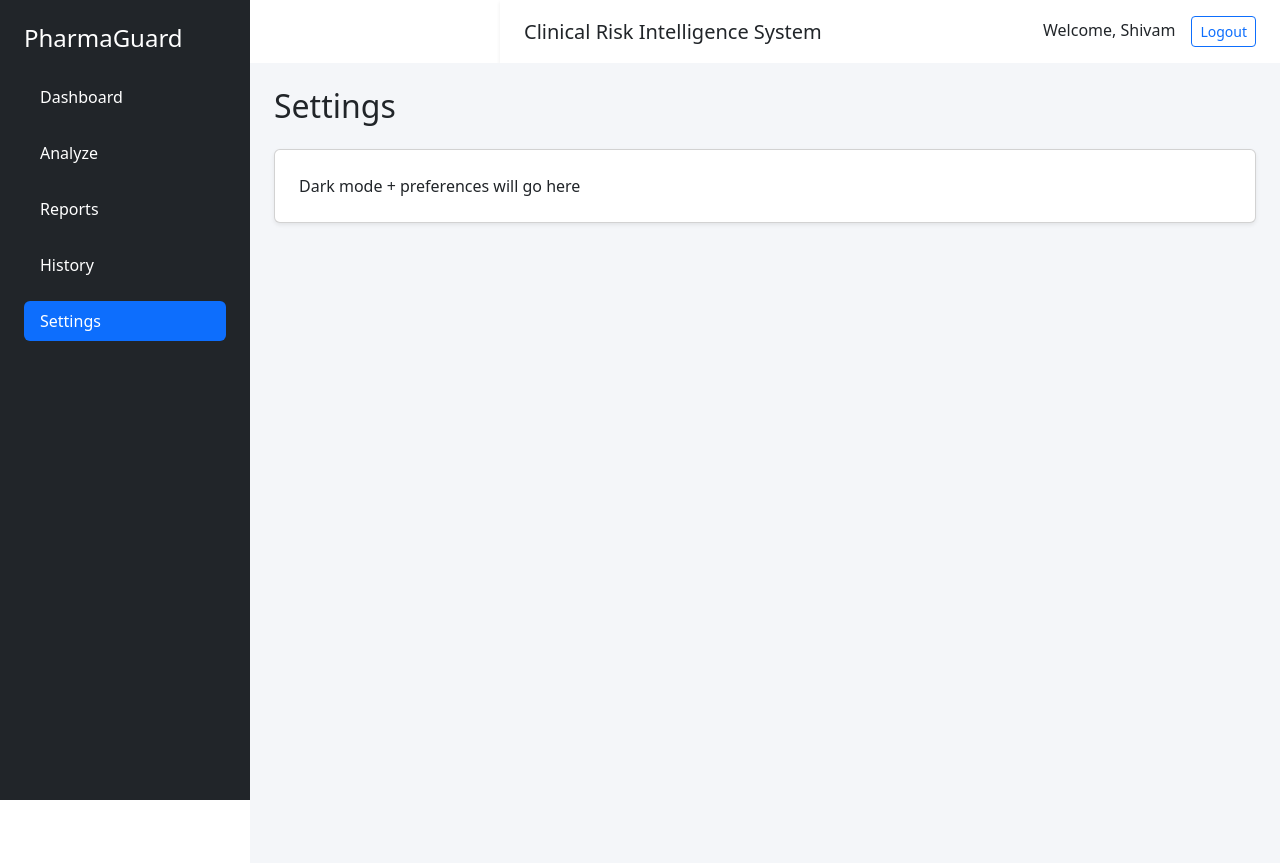
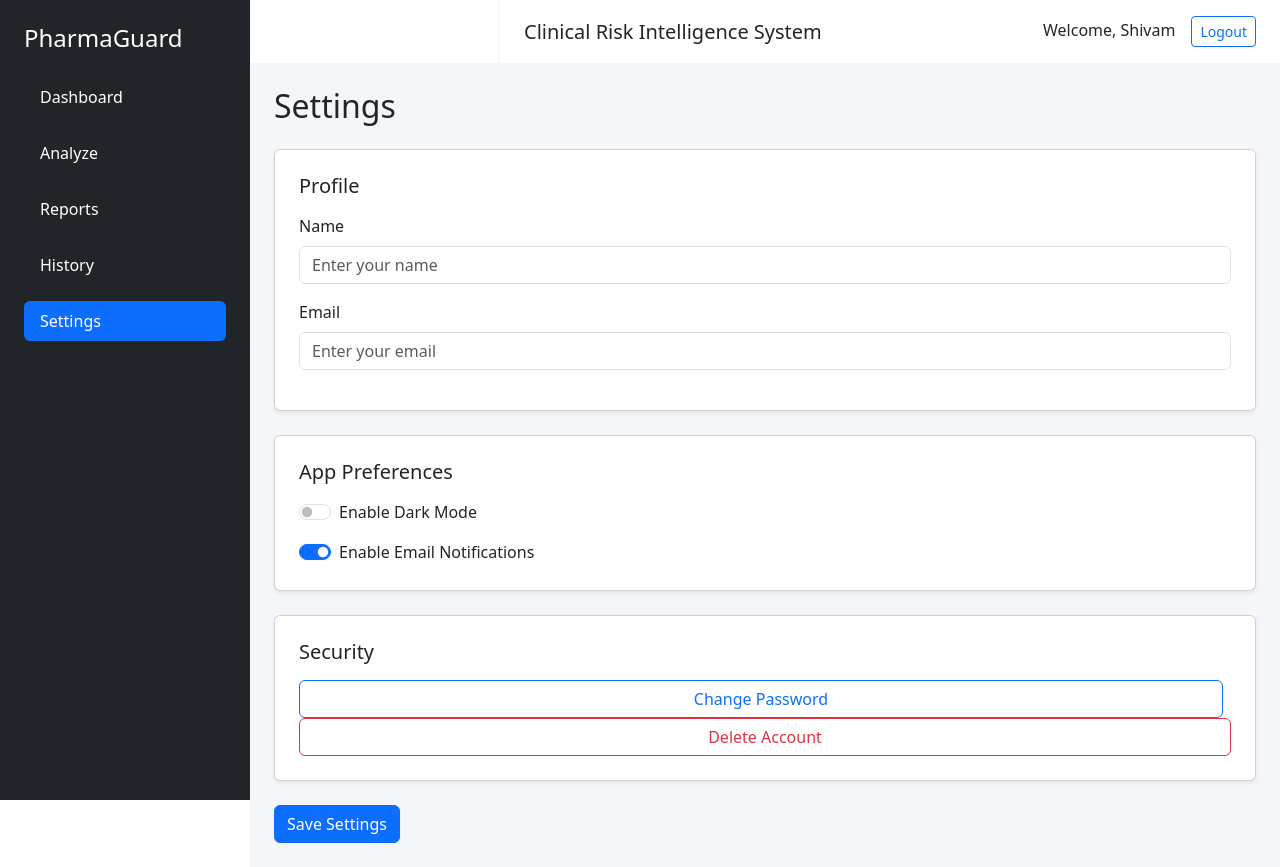
Before and after one commit to ShivamKamal07/pharmaguard, a React (Vite) app in the folder Frontend/: page /settings in a window 1280 px wide. Built offline with nearby package versions, Linux system fonts and the light colour scheme.

Commit message:
add new features

```diff
--- a/Frontend/src/pages/History.jsx
+++ b/Frontend/src/pages/History.jsx
@@ -1,13 +1,90 @@
-import React from "react";
+import React, { useEffect, useState } from "react";
+import { getReports } from "../services/api";
 
 const History = () => {
+  const [history, setHistory] = useState([]);
+  const [loading, setLoading] = useState(true);
+
+  // Fetch history (reports)
+  useEffect(() => {
+    const fetchHistory = async () => {
+      try {
+        const response = await getReports();
+        const data = Array.isArray(response) ? response : response?.data || [];
+        setHistory(data);
+      } catch (error) {
+        console.error("Error fetching history:", error);
+      } finally {
+        setLoading(false);
+      }
+    };
+
+    fetchHistory();
+  }, []);
+
+  if (loading) {
+    return <p>Loading history...</p>;
+  }
+
   return (
     <div>
-      <h2 className="mb-4">Patient History</h2>
+      <h2 className="mb-4">Analysis History</h2>
 
-      <div className="card shadow-sm p-4">
-        Timeline view coming soon
-      </div>
+      {history.length === 0 ? (
+        <p>No analysis history available.</p>
+      ) : (
+        <div className="card shadow-sm p-3">
+          <table className="table table-striped">
+            <thead>
+              <tr>
+                <th>S.NO</th>
+                <th>Compound</th>
+                <th>Severity</th>
+                <th>Confidence</th>
+                <th>Date</th>
+              </tr>
+            </thead>
+
+            <tbody>
+              {history.map((item, index) => (
+                <tr key={item._id || index}>
+                  <td>{index + 1}</td>
+
+                  <td>
+                    {item.compound_name || item.compound || "Unknown"}
+                  </td>
+
+                  <td>
+                    <span
+                      className={
+                        item?.risk_assessment?.severity === "High"
+                          ? "text-danger"
+                          : item?.risk_assessment?.severity === "Moderate"
+                          ? "text-warning"
+                          : "text-success"
+                      }
+                    >
+                      {item?.risk_assessment?.severity || "N/A"}
+                    </span>
+                  </td>
+
+                  <td>
+                    {item?.risk_assessment?.confidence_score
+                      ? item.risk_assessment.confidence_score + "%"
+                      : "N/A"}
+                  </td>
+
+                  <td>
+                    {item.createdAt
+                      ? new Date(item.createdAt).toLocaleDateString()
+                      : "N/A"}
+                  </td>
+                </tr>
+              ))}
+            </tbody>
+          </table>
+        </div>
+      )}
     </div>
   );
 };
--- a/Frontend/src/pages/Settings.jsx
+++ b/Frontend/src/pages/Settings.jsx
@@ -1,13 +1,120 @@
-import React from "react";
+import React, { useState } from "react";
 
 const Settings = () => {
+  const [profile, setProfile] = useState({
+    name: "",
+    email: "",
+  });
+
+  const [preferences, setPreferences] = useState({
+    darkMode: false,
+    notifications: true,
+  });
+
+  const handleProfileChange = (e) => {
+    setProfile({
+      ...profile,
+      [e.target.name]: e.target.value,
+    });
+  };
+
+  const handlePreferenceChange = (e) => {
+    const { name, checked } = e.target;
+    setPreferences({
+      ...preferences,
+      [name]: checked,
+    });
+  };
+
+  const handleSave = () => {
+    console.log("Profile:", profile);
+    console.log("Preferences:", preferences);
+    alert("Settings saved (demo)");
+  };
+
   return (
     <div>
       <h2 className="mb-4">Settings</h2>
 
-      <div className="card shadow-sm p-4">
-        Dark mode + preferences will go here
+      {/* Profile Settings */}
+
+      <div className="card shadow-sm p-4 mb-4">
+        <h5 className="mb-3">Profile</h5>
+
+        <div className="mb-3">
+          <label className="form-label">Name</label>
+          <input
+            type="text"
+            className="form-control"
+            name="name"
+            value={profile.name}
+            onChange={handleProfileChange}
+            placeholder="Enter your name"
+          />
+        </div>
+
+        <div className="mb-3">
+          <label className="form-label">Email</label>
+          <input
+            type="email"
+            className="form-control"
+            name="email"
+            value={profile.email}
+            onChange={handleProfileChange}
+            placeholder="Enter your email"
+          />
+        </div>
       </div>
+
+      {/* App Preferences */}
+
+      <div className="card shadow-sm p-4 mb-4">
+        <h5 className="mb-3">App Preferences</h5>
+
+        <div className="form-check form-switch mb-3">
+          <input
+            className="form-check-input"
+            type="checkbox"
+            name="darkMode"
+            checked={preferences.darkMode}
+            onChange={handlePreferenceChange}
+          />
+          <label className="form-check-label">Enable Dark Mode</label>
+        </div>
+
+        <div className="form-check form-switch">
+          <input
+            className="form-check-input"
+            type="checkbox"
+            name="notifications"
+            checked={preferences.notifications}
+            onChange={handlePreferenceChange}
+          />
+          <label className="form-check-label">
+            Enable Email Notifications
+          </label>
+        </div>
+      </div>
+
+      {/* Security */}
+
+      <div className="card shadow-sm p-4 mb-4">
+        <h5 className="mb-3">Security</h5>
+
+        <button className="btn btn-outline-primary me-2">
+          Change Password
+        </button>
+
+        <button className="btn btn-outline-danger">
+          Delete Account
+        </button>
+      </div>
+
+      {/* Save Button */}
+
+      <button className="btn btn-primary" onClick={handleSave}>
+        Save Settings
+      </button>
     </div>
   );
 };
```
Also changed, not shown: Frontend/src/pages/Dashboard.css (deleted, +0 -57 lines).
